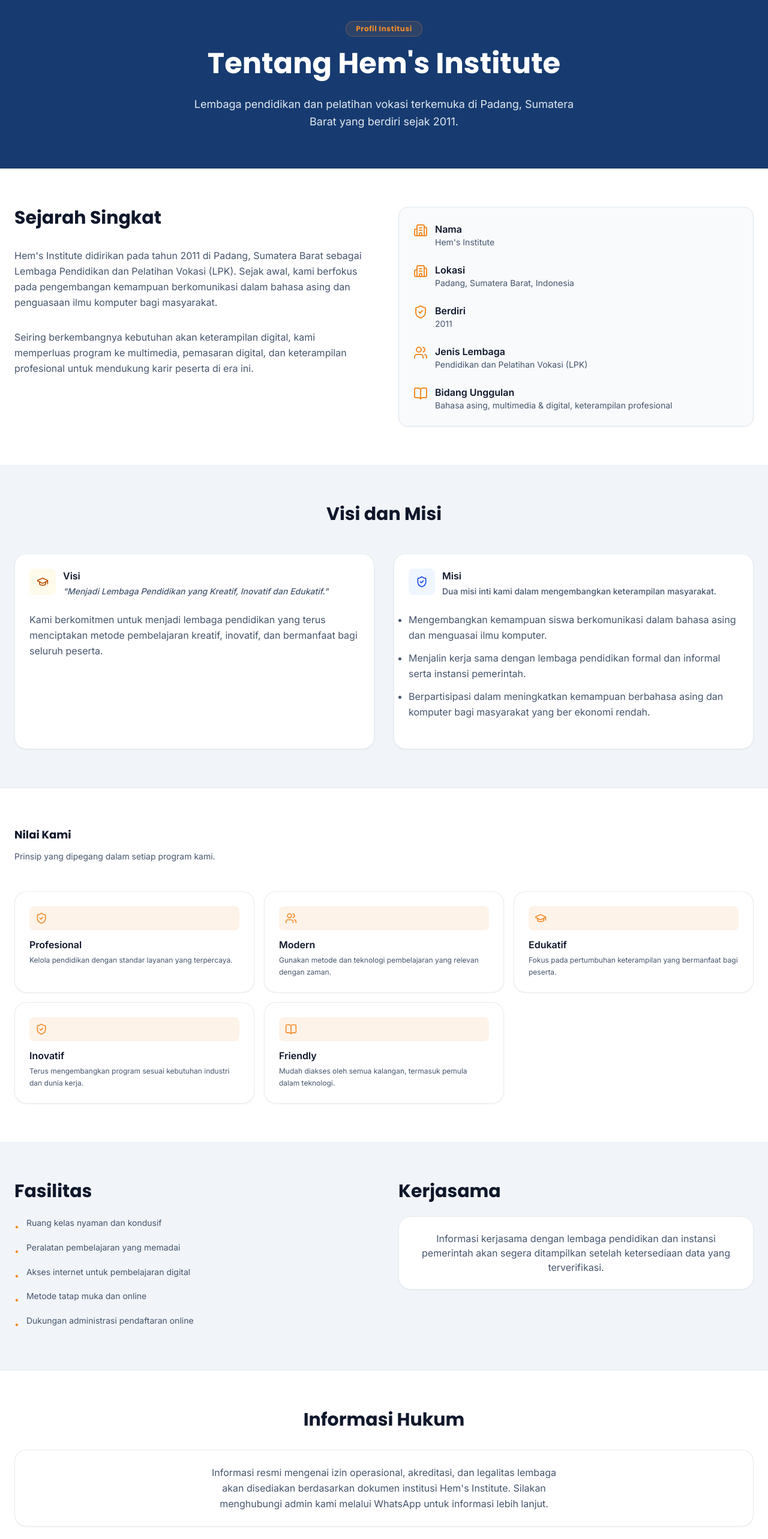
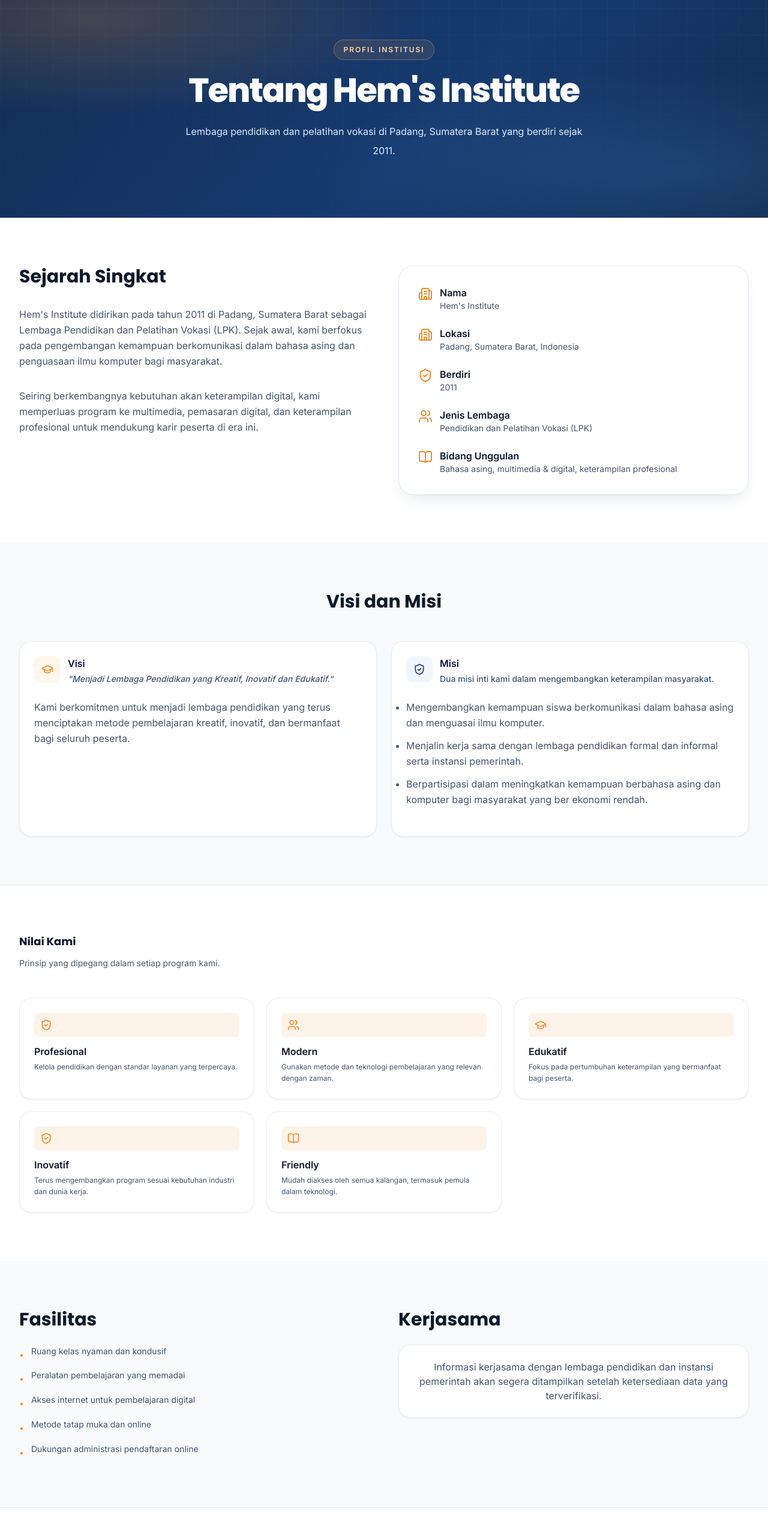
Before and after one commit to hemsinstitute-pdg11/hemsinstitute-v2, a Next.js app: page /about in a window 1280 px wide. Shown: the part 140-2706 px from the top of the page at 60% size. Built offline with nearby package versions, Linux system fonts and the light colour scheme; no server answers.

Commit message:
Apply shared modern page hero and responsive design to about page

```diff
--- a/src/app/about/page.tsx
+++ b/src/app/about/page.tsx
@@ -1,4 +1,5 @@
 import { Metadata } from "next";
+import { PageHero } from "@/components/ui/page-hero";
 import { Card, CardHeader, CardTitle, CardContent } from "@/components/ui/card";
 import { BookOpen, Building2, GraduationCap, Users, ShieldCheck } from "lucide-react";
 
@@ -27,22 +28,11 @@ export default function AboutPage() {
 
   return (
     <>
-      <section className="py-16 bg-brand-navy">
-        <div className="mx-auto max-w-7xl px-6 text-center">
-          <span className="inline-block mb-4 rounded-full border border-brand-orange/30 bg-brand-orange/10 px-4 py-1 text-xs font-heading font-bold text-brand-orange tracking-wider">
-            Profil Institusi
-          </span>
-          <h1 className="font-heading font-bold text-3xl md:text-5xl text-white leading-[1.2] mb-6">Tentang Hem's Institute</h1>
-          <p className="text-slate-200 text-lg max-w-2xl mx-auto leading-relaxed">
-            Lembaga pendidikan dan pelatihan vokasi terkemuka di Padang,
-            Sumatera Barat yang berdiri sejak 2011.
-          </p>
-        </div>
-      </section>
+      <PageHero eyebrow="Profil Institusi" title="Tentang Hem's Institute" description="Lembaga pendidikan dan pelatihan vokasi di Padang, Sumatera Barat yang berdiri sejak 2011." />
 
-      <section className="py-16 bg-white">
-        <div className="mx-auto max-w-7xl px-6">
-          <div className="grid lg:grid-cols-2 gap-12 items-start">
+      <section className="bg-white py-14 sm:py-20">
+        <div className="mx-auto max-w-7xl px-4 sm:px-6 lg:px-8">
+          <div className="grid items-start gap-8 lg:grid-cols-2 lg:gap-12">
             <div className="space-y-8">
               <h2 className="font-heading font-bold text-2xl md:text-3xl text-slate-900">Sejarah Singkat</h2>
               <p className="text-slate-600 leading-relaxed">
@@ -59,7 +49,7 @@ export default function AboutPage() {
                 ini.
               </p>
             </div>
-            <div className="rounded-2xl border border-slate-200 bg-slate-50 p-6 shadow-soft">
+            <div className="rounded-3xl border border-slate-200 bg-white p-6 shadow-card sm:p-8">
               <div className="flex items-start gap-3 mb-6">
                 <Building2 className="size-6 text-brand-orange shrink-0 mt-0.5" />
                 <div>
@@ -104,16 +94,16 @@ export default function AboutPage() {
         </div>
       </section>
 
-      <section className="py-16 bg-[#F1F5F9]">
-        <div className="mx-auto max-w-7xl px-6">
+      <section className="bg-slate-50 py-14 sm:py-20">
+        <div className="mx-auto max-w-7xl px-4 sm:px-6 lg:px-8">
           <h2 className="font-heading font-bold text-2xl md:text-3xl text-slate-900 text-center mb-12">
             Visi dan Misi
           </h2>
-          <div className="grid lg:grid-cols-2 gap-8">
+          <div className="grid gap-6 lg:grid-cols-2">
             <Card padded>
               <CardHeader>
                 <div className="flex items-start gap-3">
-                  <div className="rounded-lg bg-amber-50 p-3 text-amber-700">
+                  <div className="rounded-xl bg-orange-50 p-3 text-brand-orange">
                     <GraduationCap className="size-5" />
                   </div>
                   <div>
@@ -135,7 +125,7 @@ export default function AboutPage() {
             <Card padded>
               <CardHeader>
                 <div className="flex items-start gap-3">
-                  <div className="rounded-lg bg-blue-50 p-3 text-blue-700">
+                  <div className="rounded-xl bg-blue-50 p-3 text-brand-navy">
                     <ShieldCheck className="size-5" />
                   </div>
                   <div>
@@ -168,8 +158,8 @@ export default function AboutPage() {
         </div>
       </section>
 
-      <section className="py-16 bg-white border-t border-slate-200">
-        <div className="mx-auto max-w-7xl px-6">
+      <section className="border-t border-slate-200 bg-white py-14 sm:py-20">
+        <div className="mx-auto max-w-7xl px-4 sm:px-6 lg:px-8">
           <div className="grid md:grid-cols-3 gap-6 mb-12">
             <div>
               <h2 className="font-heading font-bold text-lg text-slate-900 mb-3">Nilai Kami</h2>
@@ -178,7 +168,7 @@ export default function AboutPage() {
               </p>
             </div>
           </div>
-          <div className="grid md:grid-cols-3 gap-4">
+          <div className="grid gap-5 sm:grid-cols-2 lg:grid-cols-3">
             {values.map((v, i) => (
               <Card key={i} padded className="p-5">
                 <div className="rounded-lg bg-brand-orange/10 p-2.5 text-brand-orange mb-3">
@@ -192,8 +182,8 @@ export default function AboutPage() {
         </div>
       </section>
 
-      <section className="py-16 bg-[#F1F5F9]">
-        <div className="mx-auto max-w-7xl px-6">
+      <section className="bg-slate-50 py-14 sm:py-20">
+        <div className="mx-auto max-w-7xl px-4 sm:px-6 lg:px-8">
           <div className="grid md:grid-cols-2 gap-12">
             <div className="space-y-6">
               <h2 className="font-heading font-bold text-2xl md:text-3xl text-slate-900">Fasilitas</h2>
@@ -220,8 +210,8 @@ export default function AboutPage() {
         </div>
       </section>
 
-      <section className="py-16 bg-white border-t border-slate-200">
-        <div className="mx-auto max-w-7xl px-6">
+      <section className="border-t border-slate-200 bg-white py-14 sm:py-20">
+        <div className="mx-auto max-w-7xl px-4 sm:px-6 lg:px-8">
           <div className="space-y-8">
             <h2 className="font-heading font-bold text-2xl md:text-3xl text-slate-900 text-center">Informasi Hukum</h2>
             <Card padded className="text-center">
```
